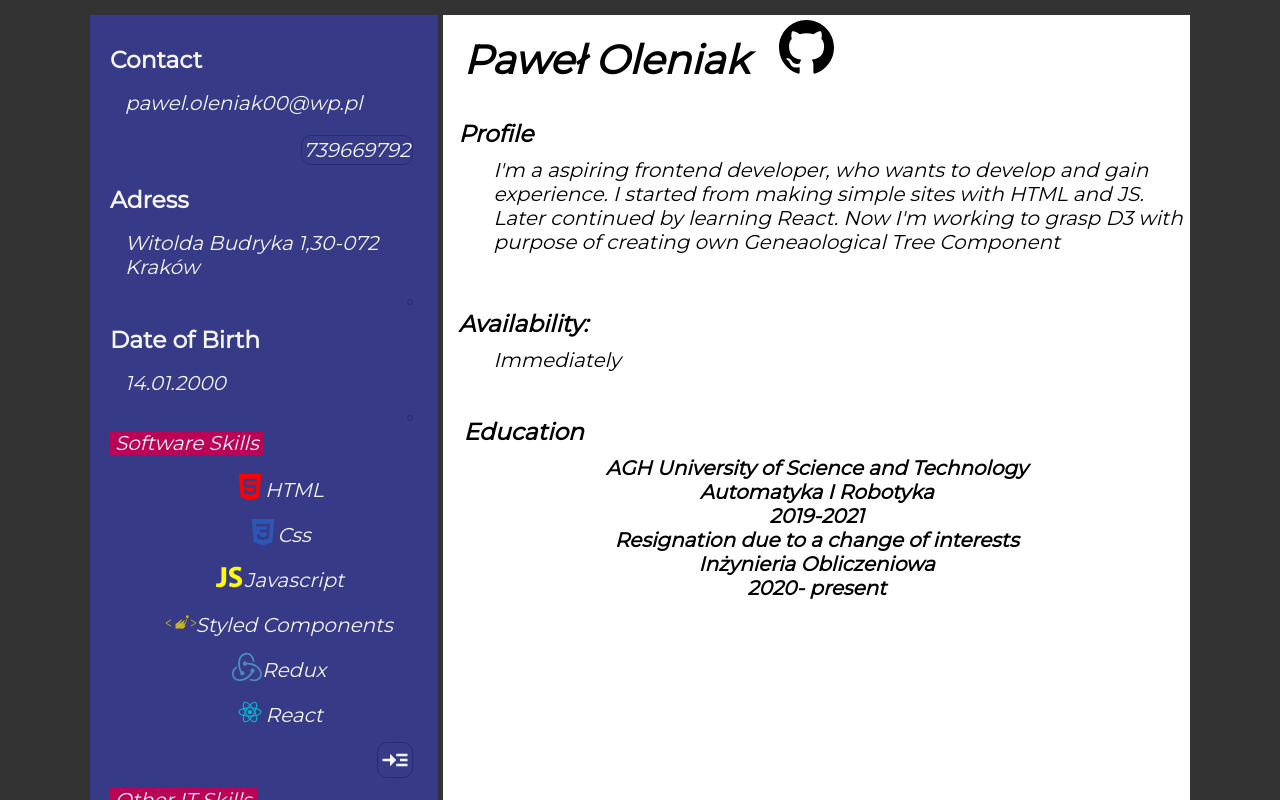
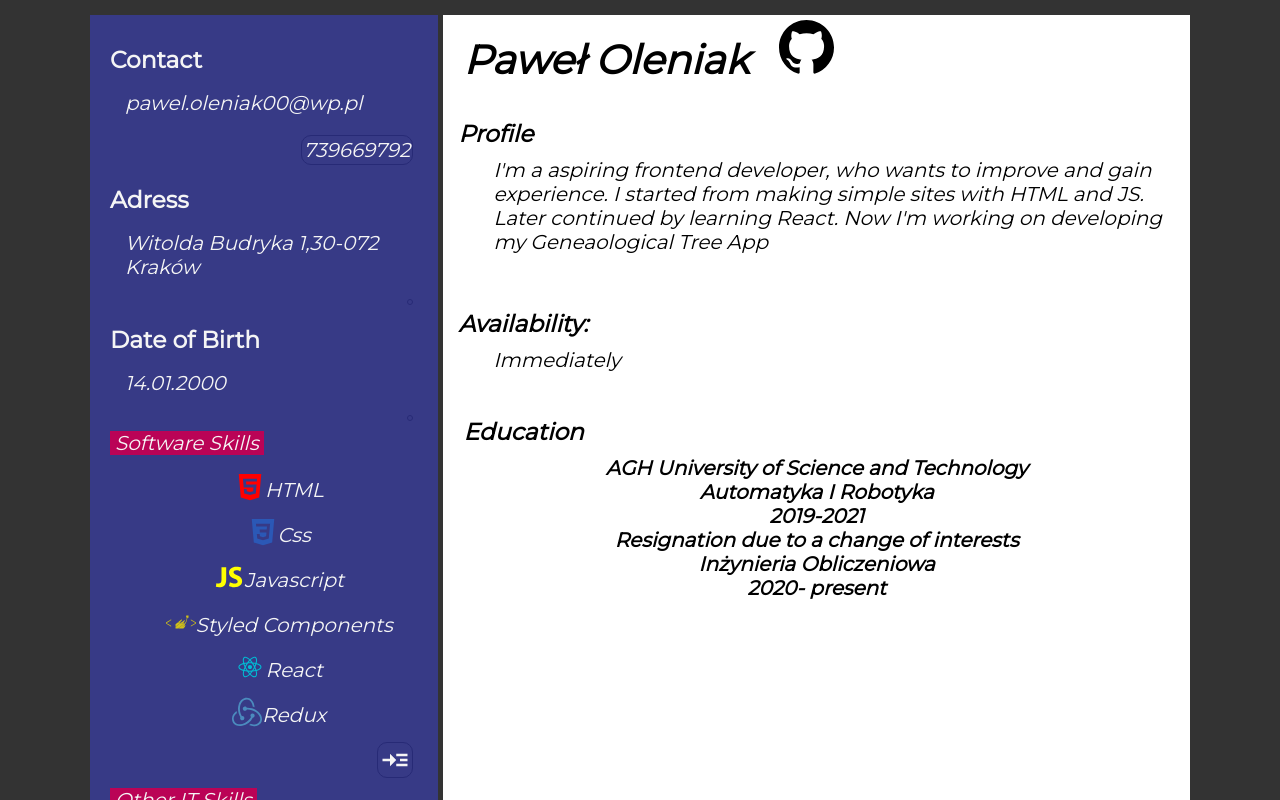
Before and after one commit to PawelOleniak/InstantCV, a React (Create React App) app: page / in a window 1280 px wide. Shown: the top 800 px of the page. Built offline with nearby package versions, Linux system fonts and the light colour scheme.

Commit message:
Description Update!

```diff
--- a/src/data/index.js
+++ b/src/data/index.js
@@ -9,7 +9,7 @@ const Me = 'Paweł Oleniak';
 const introduction = {
   header: 'Profile',
   elements: [
-    "I'm a aspiring frontend developer, who wants to develop and gain experience. I started from making simple sites with HTML and JS. Later continued by learning React. Now I'm working to grasp D3 with purpose of creating own Geneaological Tree Component",
+    "I'm a aspiring frontend developer, who wants to improve and gain experience. I started from making simple sites with HTML and JS. Later continued by learning React. Now I'm working on developing my Geneaological Tree App",
   ],
 };
 const availability = { header: 'Availability:', elements: ['Immediately'] };
@@ -24,14 +24,14 @@ const education = {
 };
 
 const React = { skillName: 'React', icon: <DiReact color={'#00bcd4'} /> };
+const Redux = { skillName: 'Redux', icon: <SiRedux color={'#4B8BBE'} /> };
 const wellKnownSkills = [
   { skillName: 'HTML', icon: <IoLogoHtml5 color={'red'} /> },
   { skillName: 'Css', icon: <IoLogoCss3 color={'#2b58b6'} /> },
   { skillName: 'Javascript', icon: <IoLogoJavascript color={'yellow'} /> },
   { skillName: 'Styled Components', icon: <SiStyledcomponents color={'#d0c019'} /> },
-  { skillName: 'Redux', icon: <SiRedux color={'#4B8BBE'} /> },
 ];
-const softwareSkills = [...wellKnownSkills, React];
+const softwareSkills = [...wellKnownSkills, React, Redux];
 
 const otherITSkills = [
   { skillName: 'Linux terminal', icon: <DiUbuntu color={'#dd4814'} /> },
@@ -63,7 +63,7 @@ const familiarDetails = [
 
 export const detailsElements = [
   wellKnownSkills,
-  [...[React], ...otherLangauageDetails, ...[...otherITSkills]],
+  [React, Redux, ...otherLangauageDetails, ...otherITSkills],
   familiarDetails,
 ];
 export const detailsHeaders = [
```
